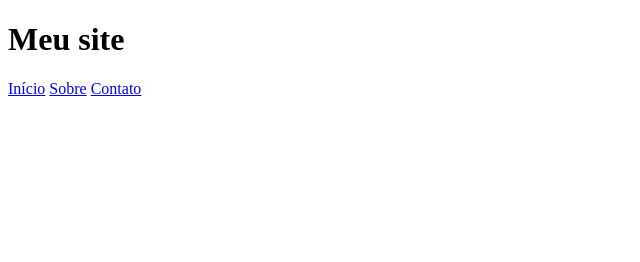
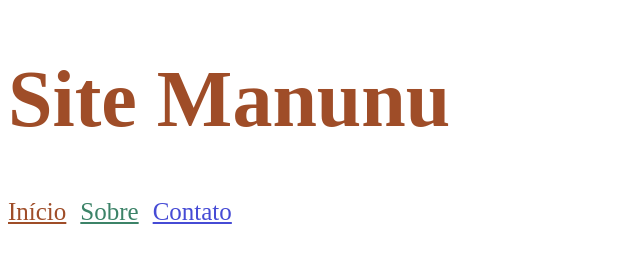
Before and after one commit to manunu-costa/projeto_git_html, a plain HTML site: page index.html in a window 1280 px wide. Shown: the whole page, without its empty margins (0-640 px from the left). Drawn offline with Linux system fonts and the light colour scheme.

Commit message:
Formatação básica no cabeçalho

```diff
--- a/index.html
+++ b/index.html
@@ -7,10 +7,13 @@
 </head>
 <body>
     <header>
-        <h1>Meu site</h1>
-        <a href="#"> Início</a>
-        <a href="#"> Sobre</a>
-        <a href="#"> Contato</a>
+        <h1 style="color: rgb(159, 77, 40); margin-right: 10px; font-size: 80px;font-style: unset;">Site Manunu</h1>
+        <a href="#" <a href="#" style="color: rgb(159, 77, 40); margin-right: 10px; font-size: 25px;"
+        > Início</a>
+        <a href="#" style="color: rgb(60, 131, 104); margin-right: 10px; font-size: 25px;"
+        > Sobre</a>
+        <a href="#" style="color: rgb(70, 75, 213); margin-right: 10px; font-size: 25px;"
+        > Contato</a>
     </header>
 
 </body>
```
